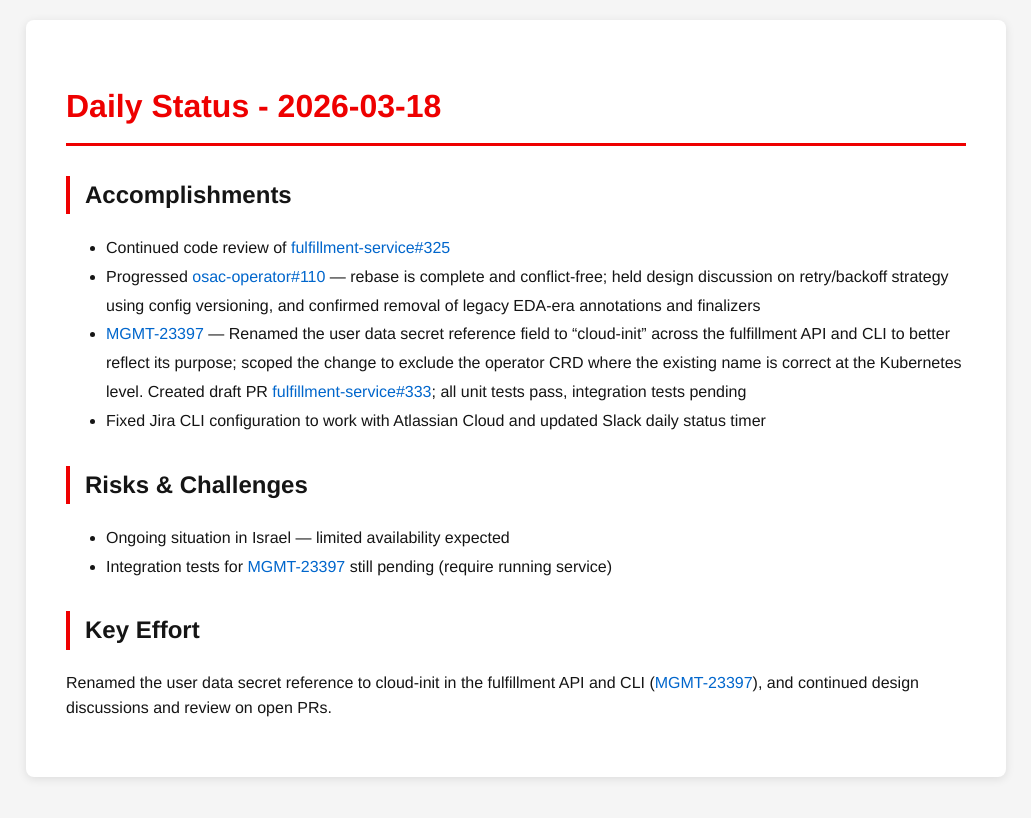
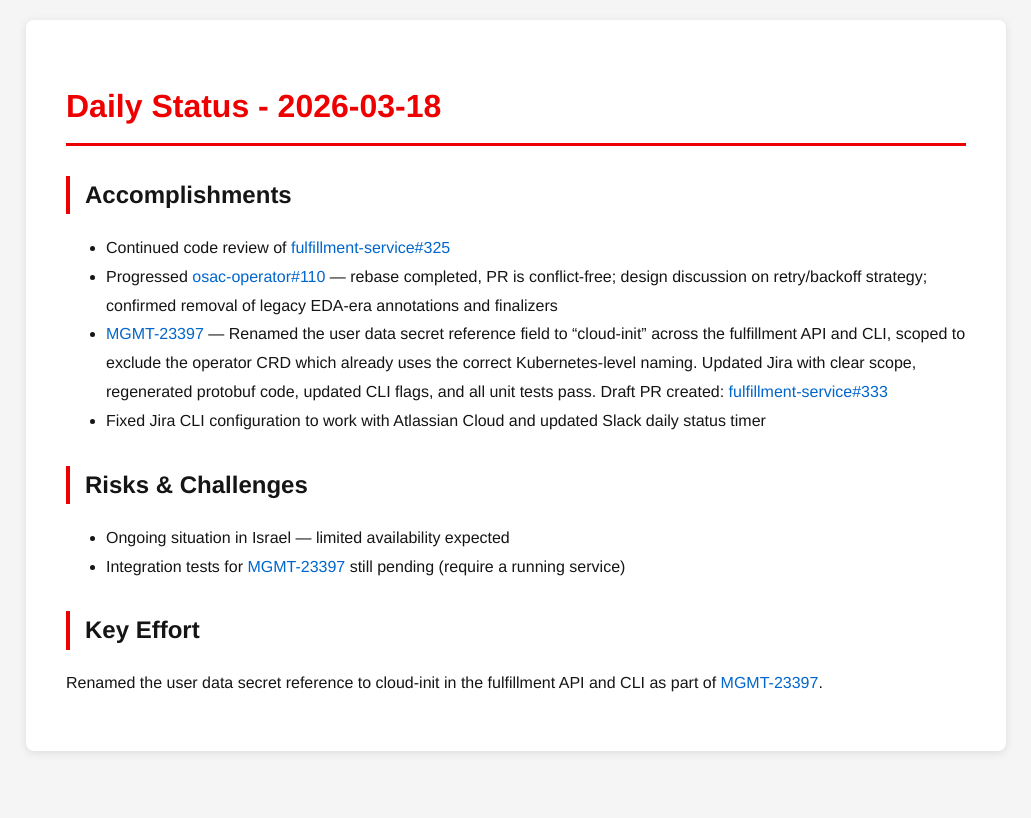
Before and after one commit to tzvatot/daily-status, a Jekyll site: the page built from 2026-03-18.md, in a window 1280 px wide. Shown: the top 818 px of the page, without its empty margins (124-1155 px from the left). Built offline with Jekyll 4.4.1, drawn with Linux system fonts in a browser that asks for light colours.

Commit message:
Daily status update - 2026-03-18

```diff
--- a/2026-03-18.md
+++ b/2026-03-18.md
@@ -8,13 +8,13 @@
 
 ## Accomplishments
 - Continued code review of [fulfillment-service#325](https://github.com/osac-project/fulfillment-service/pull/325)
-- Progressed [osac-operator#110](https://github.com/osac-project/osac-operator/pull/110) — rebase is complete and conflict-free; held design discussion on retry/backoff strategy using config versioning, and confirmed removal of legacy EDA-era annotations and finalizers
-- [MGMT-23397](https://issues.redhat.com/browse/MGMT-23397) — Renamed the user data secret reference field to "cloud-init" across the fulfillment API and CLI to better reflect its purpose; scoped the change to exclude the operator CRD where the existing name is correct at the Kubernetes level. Created draft PR [fulfillment-service#333](https://github.com/osac-project/fulfillment-service/pull/333); all unit tests pass, integration tests pending
+- Progressed [osac-operator#110](https://github.com/osac-project/osac-operator/pull/110) — rebase completed, PR is conflict-free; design discussion on retry/backoff strategy; confirmed removal of legacy EDA-era annotations and finalizers
+- [MGMT-23397](https://issues.redhat.com/browse/MGMT-23397) — Renamed the user data secret reference field to "cloud-init" across the fulfillment API and CLI, scoped to exclude the operator CRD which already uses the correct Kubernetes-level naming. Updated Jira with clear scope, regenerated protobuf code, updated CLI flags, and all unit tests pass. Draft PR created: [fulfillment-service#333](https://github.com/osac-project/fulfillment-service/pull/333)
 - Fixed Jira CLI configuration to work with Atlassian Cloud and updated Slack daily status timer
 
 ## Risks & Challenges
 - Ongoing situation in Israel — limited availability expected
-- Integration tests for [MGMT-23397](https://issues.redhat.com/browse/MGMT-23397) still pending (require running service)
+- Integration tests for [MGMT-23397](https://issues.redhat.com/browse/MGMT-23397) still pending (require a running service)
 
 ## Key Effort
-Renamed the user data secret reference to cloud-init in the fulfillment API and CLI ([MGMT-23397](https://issues.redhat.com/browse/MGMT-23397)), and continued design discussions and review on open PRs.
+Renamed the user data secret reference to cloud-init in the fulfillment API and CLI as part of [MGMT-23397](https://issues.redhat.com/browse/MGMT-23397).
```
